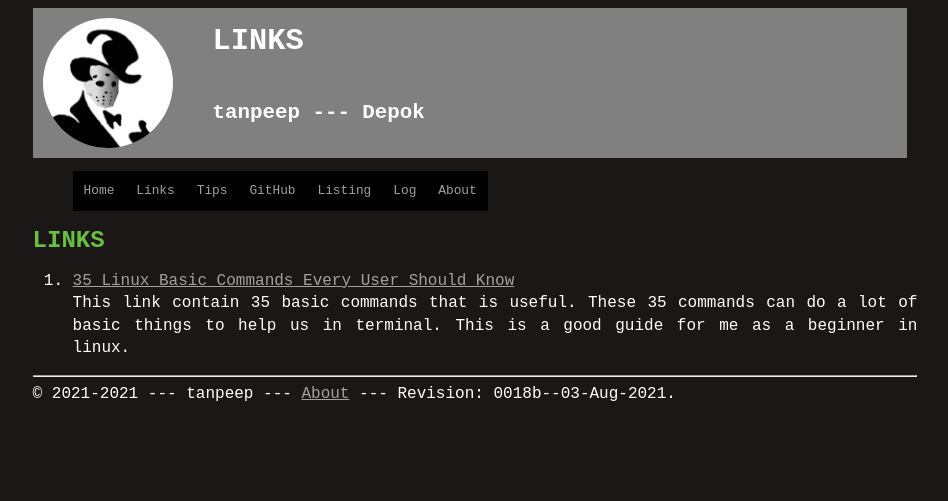
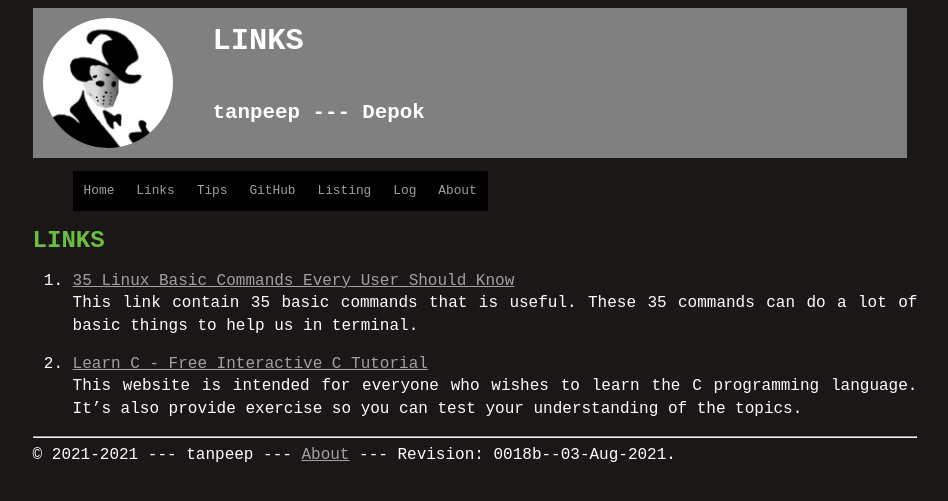
Before and after one commit to tanpeep/os212, a Jekyll site: the page built from links.md, in a window 1280 px wide. Shown: the top 501 px of the page, without its empty margins (165-1113 px from the left). Built offline with Jekyll 4.4.1, drawn with Linux system fonts in a browser that asks for light colours; our own code applies the rules of GitHub Pages for plain Markdown files.

Commit message:
os212 update links.md

```diff
--- a/links.md
+++ b/links.md
@@ -5,4 +5,7 @@ permalink: /LINKS/
 # LINKS
 
 1. [35 Linux Basic Commands Every User Should Know](https://www.hostinger.com/tutorials/linux-commands)<br>
-This link contain 35 basic commands that is useful. These 35 commands can do a lot of basic things to help us in terminal. This is a good guide for me as a beginner in linux.
+This link contain 35 basic commands that is useful. These 35 commands can do a lot of basic things to help us in terminal.
+
+2. [Learn C - Free Interactive C Tutorial](https://www.learn-c.org)<br>
+This website is intended for everyone who wishes to learn the C programming language. It's also provide exercise so you can test your understanding of the topics.
```
